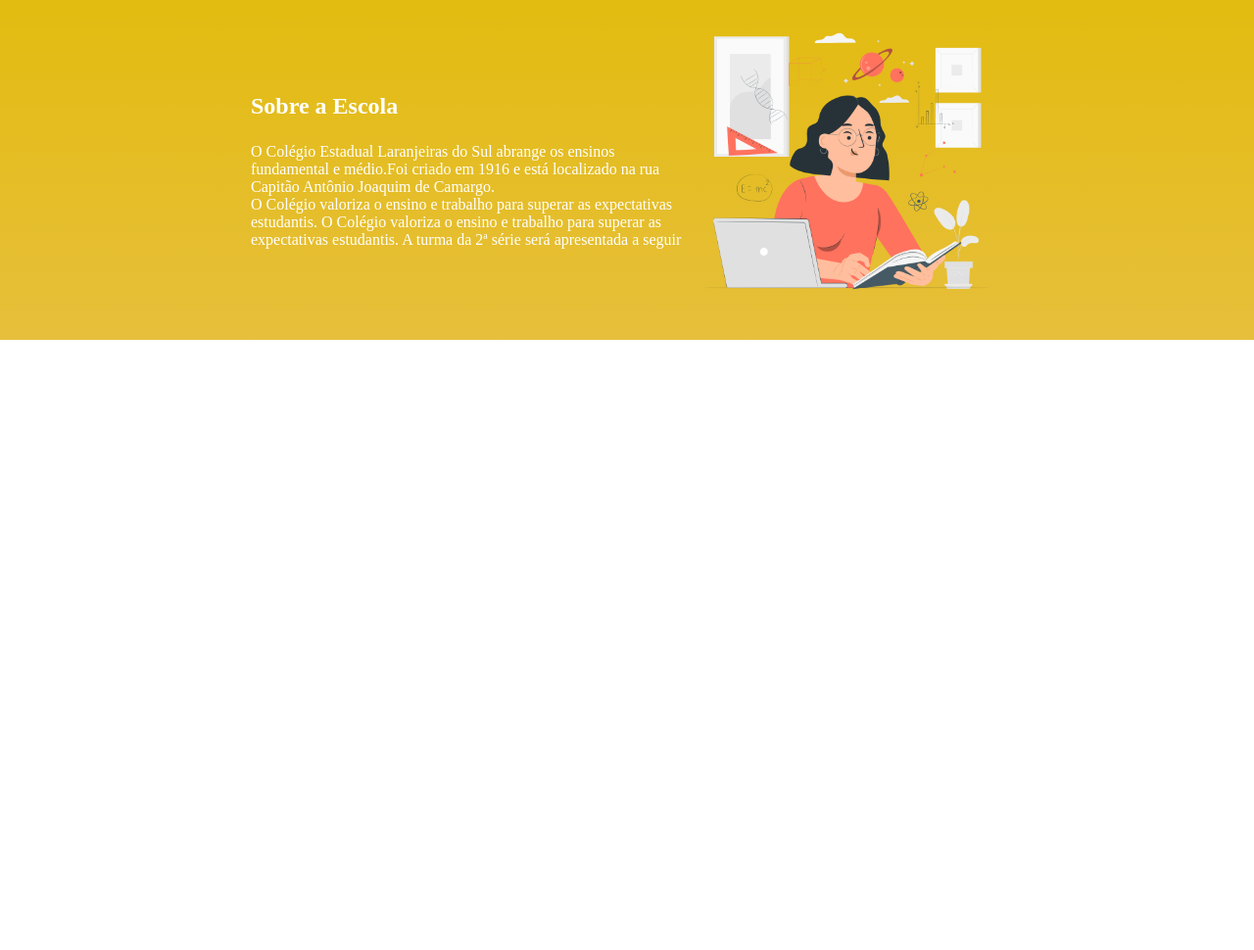
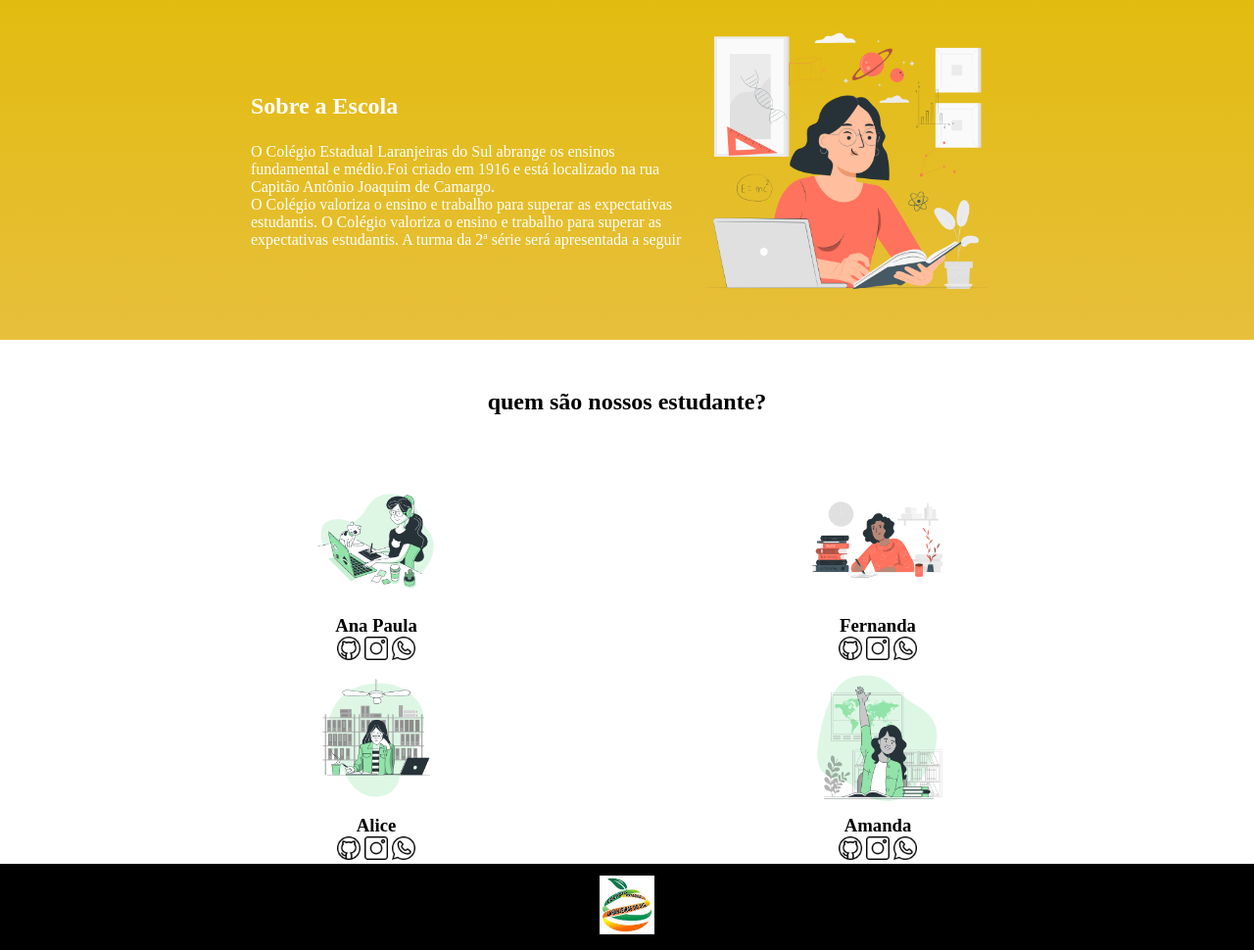
Before and after one commit to gabiiberger27/gabi-criativo27, a plain HTML site: page index.html in a window 1280 px wide. Shown: the part 205-1175 px from the top of the page at 98% size. Before the commit the page ends 800 px from the top, so only its background shows below. Drawn offline with Linux system fonts and the light colour scheme.

Commit message:
Add files via upload

```diff
--- a/index.html
+++ b/index.html
@@ -25,6 +25,48 @@
          </div>
               <img class="escola-imagem" src="Learning-pana.png" alt="Professora no quadro">
         </section>
+        <section class="estudante">
+            <h2 class="estudante-titulo">quem são nossos estudante?</h2>
+           <div class="estudante-todos">
+            <span></span>
+            <div class="estudante-div">
+            <img class="estudante-imagem" src="Designer girl-bro.png" alt="foto de aluna">
+            <h3 class="estudante-nome">Ana Paula</h3>
+           <a href="https://github.com/gabiiberger27/gabi-criativo27/blob/main/style.css"><img class="estudante-icone" src="github.png" alt="icone github"></a>
+           <a href="https://www.instagram.com/accounts/onetap/?next=%2F"><img class="estudante-icone" src="instagram.png" alt="icone instagram"></a>
+           <a href="https://web.whatsapp.com/"><img class="estudante-icone" src="whatsapp.png" alt="icone whatsapp"></a>
+            </div>
+            <span></span>
+            <div class="estudante-div">
+                <img class="estudante-imagem" src="Studying-pana.png" alt="foto de aluna">
+                <h3 class="estudante-nome">Fernanda</h3>
+                <a href="https://github.com/gabiiberger27/gabi-criativo27/blob/main/style.css"><img class="estudante-icone" src="github.png" alt="icone github"></a>
+                <a href="https://www.instagram.com/accounts/onetap/?next=%2F"><img class="estudante-icone" src="instagram.png" alt="icone instagram"></a>
+               <a href="https://web.whatsapp.com/"><img class="estudante-icone" src="whatsapp.png" alt="icone whatsapp"></a>
+                </div>
+                <span></span>
+                <span></span>
+                <div class="estudante-div">
+                    <img class="estudante-imagem" src="Studying-bro.png" alt="foto de aluna">
+                    <h3 class="estudante-nome">Alice</h3>
+                   <a href="https://github.com/gabiiberger27/gabi-criativo27/blob/main/style.css"><img class="estudante-icone" src="github.png" alt="icone github"></a>
+                   <a href="https://www.instagram.com/accounts/onetap/?next=%2F"><img class="estudante-icone" src="instagram.png" alt="icone instagram"></a>
+                   <a href="https://web.whatsapp.com/"><img class="estudante-icone" src="whatsapp.png" alt="icone whatsapp"></a>
+                    </div>
+                    <span></span>
+                    <div class="estudante-div">
+                        <img class="estudante-imagem" src="Raising hand-bro.png" alt="foto de aluna">
+                        <h3 class="estudante-nome">Amanda</h3>
+                       <a href="https://github.com/gabiiberger27/gabi-criativo27/blob/main/style.css"><img class="estudante-icone" src="github.png" alt="icone github"></a>
+                       <a href="https://www.instagram.com/accounts/onetap/?next=%2F"><img class="estudante-icone" src="instagram.png" alt="icone instagram"></a>
+                       <a href="https://web.whatsapp.com/"><img class="estudante-icone" src="whatsapp.png" alt="icone whatsapp"></a>
+                        </div>
+           </div>
+        </section>
+        <footer class="rodape">
+            <img class="rodape-imagem" src="image.png" alt="logo do colegio">
+
+        </footer>
 
 
 </body>
--- a/style.css
+++ b/style.css
@@ -40,3 +40,30 @@ margin: 0 16px;
     .escola-titulo{
         padding: 24px 0;
     }
+    .estudante-imagem{
+        width: 150px;
+    }
+     .estudante-icone{
+        width: 24px;
+
+    }
+    .estudante-div{
+        text-align: center;
+    }
+    .estudante-titulo{
+        text-align: center;
+        padding: 50px 0;
+
+    }
+    .estudante-todos{
+        display: grid;
+        grid-template-columns: 20% 20% 20% 20% 20%;
+    }
+    .rodape{
+        background-color: black;
+        text-align: center;
+    }
+    .rodape-imagem{
+        height: 60px;
+        padding: 12px 0;
+    }
```
Also changed, not shown: Designer girl-bro.png (added), Raising hand-bro.png (added), Studying-bro.png (added), Studying-pana.png (added), github.png (added), instagram.png (added), whatsapp.png (added).
